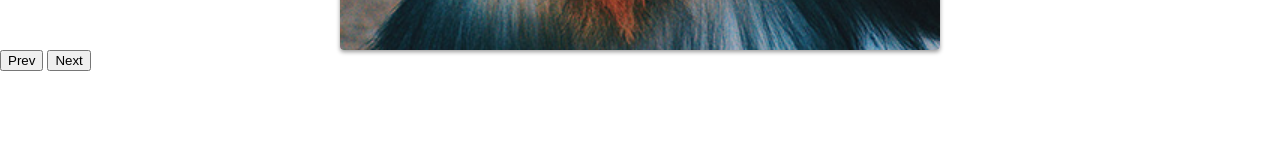
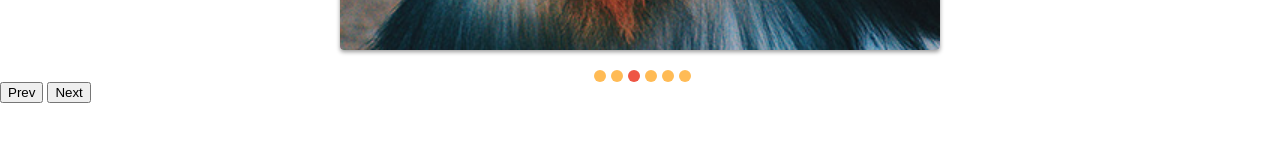
Before and after one commit to SophiAoAmaral/Projeto-Slide, a plain HTML site: page index.html in a window 1280 px wide. Shown: the part 550-692 px from the top of the page. Drawn offline with Linux system fonts and the light colour scheme.

Commit message:
paginacao

```diff
--- a/index.html
+++ b/index.html
@@ -1,5 +1,5 @@
 <!DOCTYPE html>
-<html lang="en">
+<html lang="pt-br">
 <head>
     <meta charset="UTF-8">
     <meta name="viewport" content="width=device-width, initial-scale=1.0">
--- a/script.js
+++ b/script.js
@@ -3,3 +3,4 @@ import {SlideNav, Slide} from "./slide.js";
 const slide = new SlideNav('.slide', '.wrapper');
 slide.init();
 slide.addArrow('.prev' , '.next')
+slide.addControl()
--- a/slide.js
+++ b/slide.js
@@ -6,6 +6,7 @@ export  class Slide {
     this.wrapper = document.querySelector(wrapper);
     this.dist = { finalPosition: 0, startX: 0, movement: 0 }
     this.activeClass = 'active';
+    this.changeEvent = new Event('changeEvent');
   }
 
   transition(active) {
@@ -96,6 +97,7 @@ export  class Slide {
     this.slidesIndexNav(index);
     this.dist.finalPosition = activeSlide.position;
     this.changeActiveClass();
+    this.wrapper.dispatchEvent(this.changeEvent)
   }
 
   changeActiveClass() {
@@ -144,6 +146,12 @@ export  class Slide {
 }
 
 export class SlideNav extends Slide{
+  constructor(slide, wrapper){
+    super(slide, wrapper)
+    this.bindControlEvents()
+  }
+
+
   addArrow(prev, next){
     this.prevElement = document.querySelector(prev)
     this.nextElement = document.querySelector(next)
@@ -155,4 +163,43 @@ export class SlideNav extends Slide{
     this.prevElement.addEventListener('click', this.activePrevSlide)
     this.nextElement.addEventListener('click', this.activeNextSlide)
   }
+
+  createControl(){
+    const control = document.createElement('ul');
+    control.dataset.control = 'slide';
+    this.slideArray.forEach((item, index)=>{
+      control.innerHTML += `<li><a href'#slide${index + 1}'>${index}</a></li>`
+    })
+    this.wrapper.appendChild(control)
+    return control
+  }
+
+  eventControl(item, index){
+    item.addEventListener('click', (e) =>{
+      e.preventDefault();
+      this.changeSlide(index)
+
+    })
+    this.wrapper.addEventListener('changeEvent', this.activeControlItem)
+  }
+
+  activeControlItem(){
+    this.controlArray.forEach(item => item.classList.remove(this.activeClass))
+    this.controlArray[this.index.active].classList.add(this.activeClass)
+  }
+
+
+  addControl(customControl){
+    this.control = document.querySelector(customControl) || this.createControl();
+    this.controlArray = [...this.control.children];
+    this.activeControlItem()
+    this.controlArray.forEach(this.eventControl)
+  }
+
+
+  bindControlEvents(){
+    this.eventControl = this.eventControl.bind(this)
+    this.activeControlItem = this.activeControlItem.bind(this)
+
+  }
 }
--- a/style.css
+++ b/style.css
@@ -43,3 +43,26 @@ img {
     opacity: 1;
     transform: scale(1);
 }
+
+[data-control="slide"]{
+    display: flex;
+    justify-content: center;
+    margin-top: 20px;
+}
+
+
+[data-control="slide"] li a{
+    display: block;
+    width: 12px;
+    height: 12px;
+    background: #fb5;
+    border-radius: 50%;
+    overflow: hidden;
+    text-indent: -999px;
+    cursor: pointer;
+    margin-left: 5px;
+}
+
+[data-control="slide"] li.active a, [data-control="slide"] li a:hover{
+    background: #e54;
+}
```
